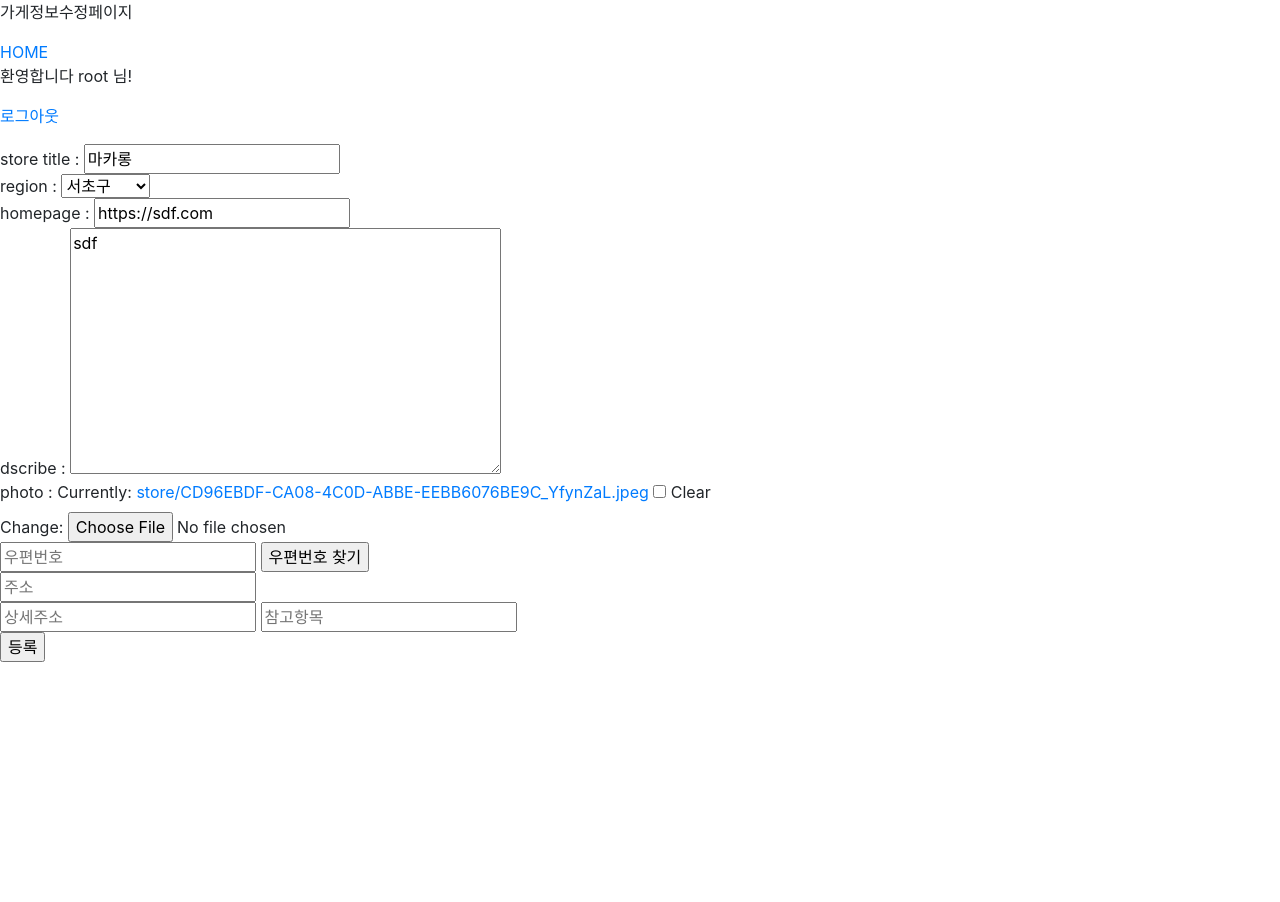
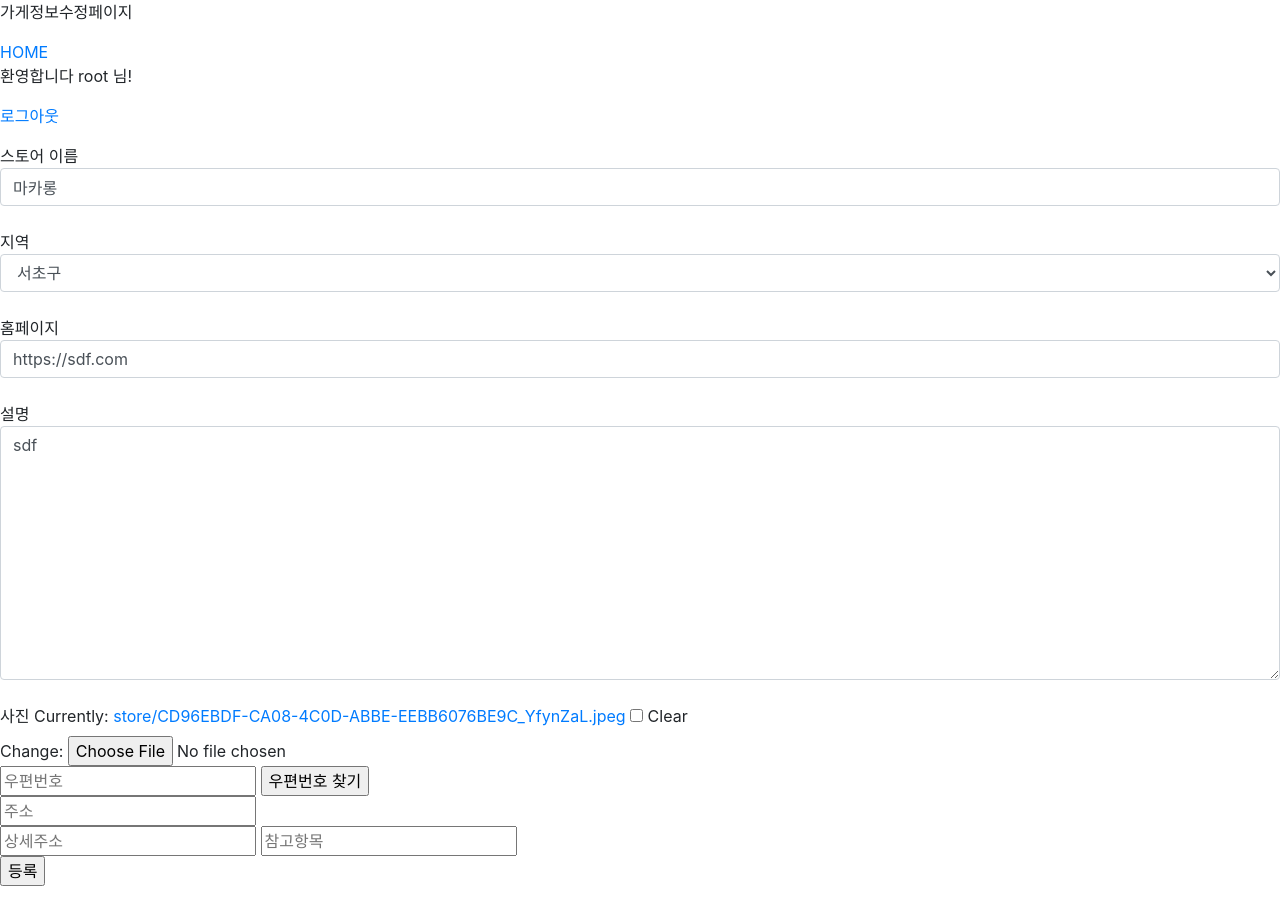
Before and after one commit to woorim1022/sclass, a Django app: page /storeregister/storeupdate/4 in a window 1280 px wide. Before the commit the page ends 662 px from the top, so only its background shows below. Run offline with Django 3.2, Linux system fonts and the light colour scheme; a user stored in the database is signed in; data comes from the database, SQL or seed files in the repository; both versions use the stored data as it was after the commit; parts of the project's set-up code (start-up, migrations or seed data) failed here and were passed over; some libraries are stand-ins or nearby versions.

Commit message:
store forms.py edit

```diff
--- a/storeregister/forms.py
+++ b/storeregister/forms.py
@@ -6,3 +6,38 @@ class StoreForm(forms.ModelForm):
         model = Store
         fields = ['store_title', 'region', 'address', 'detailaddr',
                 'homepage', 'describe', 'photo']
+
+        widgets={
+            'store_title' : forms.TextInput(
+                attrs={
+                    'class':'form-control',
+                    'placeholder':'제목을 입력하세요',
+                }
+            ),
+
+            'region' : forms.Select(
+                attrs={
+                    'class':'form-control',
+                }
+            ),
+
+            'homepage': forms.TextInput(
+                attrs={
+                    'class':'form-control',
+                }
+            ),
+
+            'describe' : forms.Textarea(
+                attrs={
+                    'class':'form-control',
+                }
+            ),
+        }
+
+        labels = {
+            'store_title' : '스토어 이름',
+            'region' : '지역',
+            'homepage' : '홈페이지',
+            'describe' : '설명',
+            'photo' : '사진',
+        }
--- a/storeregister/templates/storeregister/store_detail.html
+++ b/storeregister/templates/storeregister/store_detail.html
@@ -72,6 +72,9 @@
                 <br><br>
             {% endif %}
 
+            <a href="{% url 'list' %}">글 목록</a>
+
+
         </body>
     </html>
 
--- a/storeregister/templates/storeregister/store_edit.html
+++ b/storeregister/templates/storeregister/store_edit.html
@@ -2,13 +2,12 @@
 {% extends 'base.html' %}
 {% block content %}
     <form method='POST'>
-            {% csrf_token %}
-
-            store title : {{ form.store_title }} <br>
-            region : {{ form.region }} <br>
-            homepage : {{ form.homepage }} <br>
-            dscribe : {{ form.describe }} <br>
-            photo : {{ form.photo }} <br>
+        {% csrf_token %}
+        {{ form.store_title.label }} {{ form.store_title }} <br>
+        {{ form.region.label }} {{ form.region }}<br>
+        {{ form.homepage.label }} {{ form.homepage }}<br>
+        {{ form.describe.label }} {{ form.describe }}<br>
+        {{ form.photo.label }} {{ form.photo }}<br>
 
 
             <!--다음 api-->
```
Also changed, not shown: storeregister/templates/storeregister/store_register.html (+5 -5 lines), db.sqlite3, media/store/aa_WPDpWnM.jpg (added), sclass/urls.py (line endings or trailing spaces).
